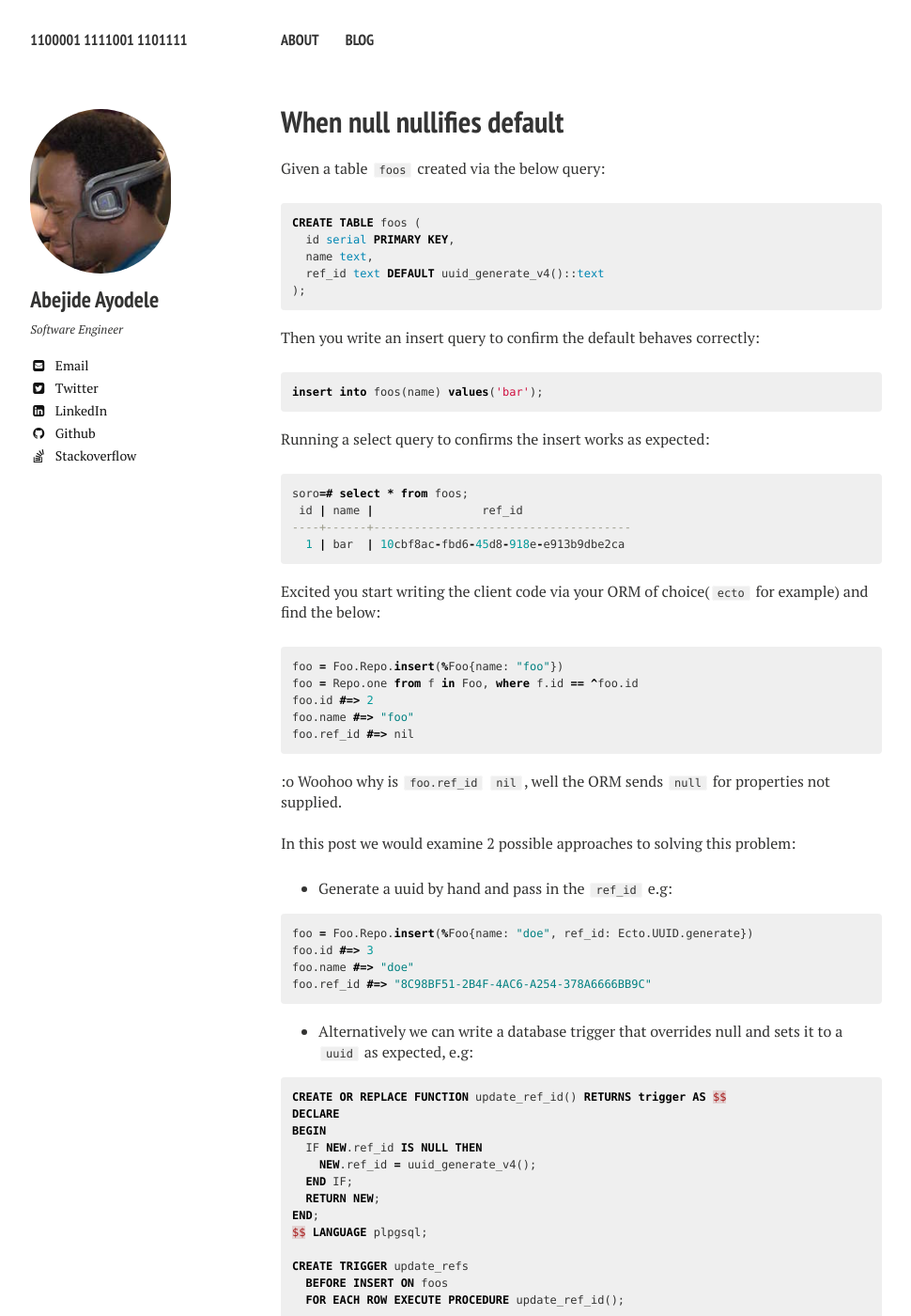
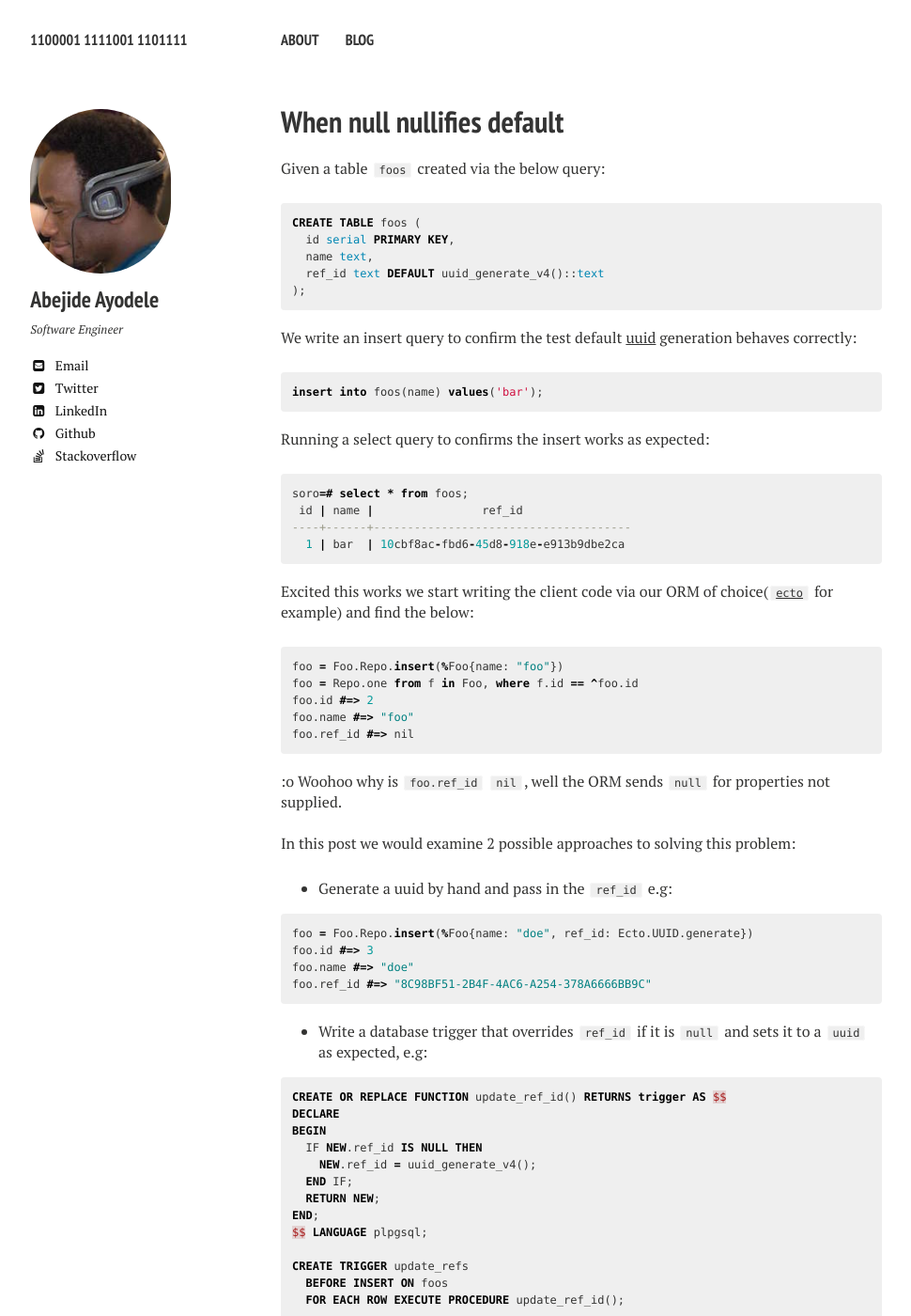
Before and after one commit to bjhaid/bjhaid.github.io, a Jekyll site: the page built from _posts/2015-02-14-when-null-nullifies-default.md, in a window 1280 px wide and 1400 px high. Shown: the whole window at 94% size, without its empty margins (21-991 px from the left). Built offline with Jekyll 4.4.1, drawn with Linux system fonts in a browser that asks for light colours; nearby versions of some CDN libraries; comment, search, counter and statistics services are not loaded; some of the changed text lies outside the part shown.

Commit message:
fix wording.

```diff
--- a/_posts/2015-02-14-when-null-nullifies-default.md
+++ b/_posts/2015-02-14-when-null-nullifies-default.md
@@ -17,7 +17,7 @@ CREATE TABLE foos (
 );
 {% endhighlight %}
 
-Then you write an insert query to confirm the default behaves correctly:
+We write an insert query to confirm the test default [uuid](http://en.wikipedia.org/wiki/Universally_unique_identifier) generation behaves correctly:
 
 {% highlight sql %}
 insert into foos(name) values('bar');
@@ -32,7 +32,7 @@ soro=# select * from foos;
   1 | bar  | 10cbf8ac-fbd6-45d8-918e-e913b9dbe2ca
 {% endhighlight %}
 
-Excited you start writing the client code via your ORM of choice(`ecto` for example) and find the below:
+Excited this works we start writing the client code via our ORM of choice([`ecto`](https://github.com/elixir-lang/ecto) for example) and find the below:
 
 {% highlight sql %}
 foo = Foo.Repo.insert(%Foo{name: "foo"})
@@ -55,7 +55,7 @@ foo.name #=> "doe"
 foo.ref_id #=> "8C98BF51-2B4F-4AC6-A254-378A6666BB9C"
 {% endhighlight %}
 
-- Alternatively we can write a database trigger that overrides null and sets it to a `uuid` as expected, e.g:
+- Write a database trigger that overrides `ref_id` if it is `null` and sets it to a `uuid` as expected, e.g:
 
 {% highlight sql %}
 CREATE OR REPLACE FUNCTION update_ref_id() RETURNS trigger AS $$
```
Also changed, not shown: other parts of _posts/2015-02-14-when-null-nullifies-default.md (+2 -2 lines).
